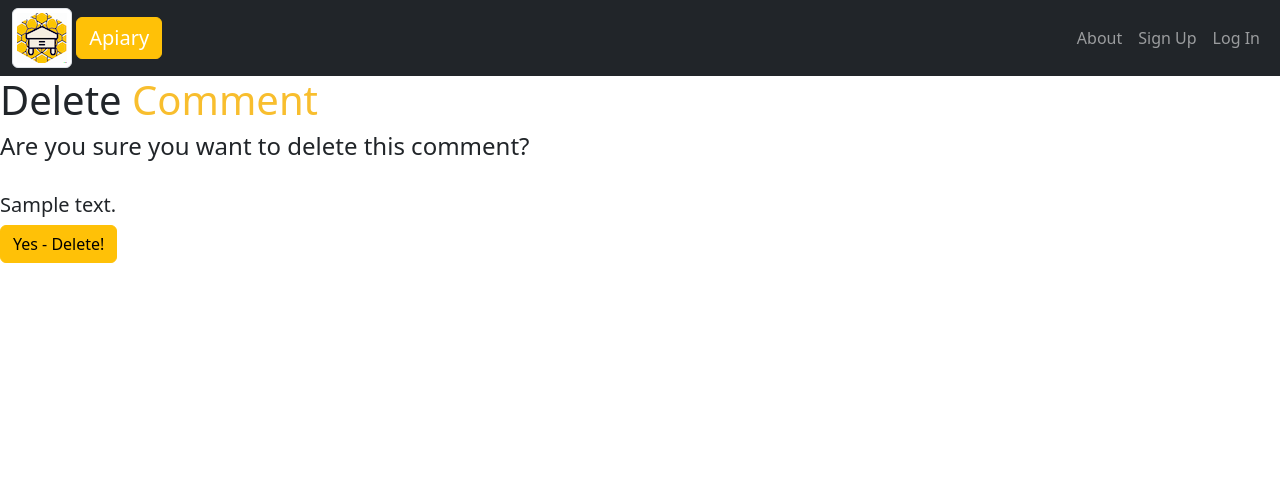
After one commit to DwAwilliamsGHB/apiaryapp, a Django app: page /1/delete/ in a window 1280 px wide. The commit adds this page. Shown: the top 503 px of the page. Run offline with Django 4.2, Linux system fonts and the light colour scheme; tables that the repository leaves empty hold one stand-in row (values such as "Sample post"); some libraries are stand-ins or nearby versions.

Commit message:
Adding CRUD for comments

```diff
--- a/main_app/forms.py
+++ b/main_app/forms.py
@@ -4,4 +4,4 @@ from .models import Comment
 class CommentForm(ModelForm):
   class Meta:
     model = Comment
-    fields = ['date', 'content']
+    fields = ['content']
--- a/main_app/models.py
+++ b/main_app/models.py
@@ -39,8 +39,14 @@ class Hive(models.Model):
     title = models.CharField(max_length=250)
     location = models.CharField(max_length=250)
     description = models.TextField(max_length=250)
-    # user = models.ForeignKey(User, on_delete=models.CASCADE)
+    user = models.ForeignKey(User, on_delete=models.CASCADE)
     address = models.OneToOneField(Address, on_delete=models.CASCADE, null=True, blank=True)
+
+    def get_total_likes(self):
+        return self.likes.users.count()
+
+    def get_total_dislikes(self):
+        return self.dislikes.users.count()
 
     def __str__(self):
         return f'{self.title} ({self.id})'
@@ -54,8 +60,10 @@ class Hive(models.Model):
 
 
 class Comment(models.Model):
-    date = models.DateField('comment date')
+    user =  models.ForeignKey(User, related_name='comments', on_delete=models.CASCADE)
     content = models.TextField(max_length=250)
+    created_at = models.DateTimeField(auto_now_add=True)
+    updated_at = models.DateTimeField(auto_now=True)
 
     hive = models.ForeignKey(
         Hive,
@@ -63,7 +71,27 @@ class Comment(models.Model):
     )
 
     def __str__(self):
-        return f"{self.date}"
+        return str(self.content)[:30]
+
+class Like(models.Model):
+
+    hive = models.OneToOneField(Hive, related_name="likes", on_delete=models.CASCADE)
+    users = models.ManyToManyField(User, related_name='requirement_hive_likes')
+    created_at = models.DateTimeField(auto_now_add=True)
+    updated_at = models.DateTimeField(auto_now=True)
+
+    def __str__(self):
+        return str(self.comment.content)[:30]
+
+class DisLike(models.Model):
+
+    hive = models.OneToOneField(Hive, related_name="dislikes", on_delete=models.CASCADE)
+    users = models.ManyToManyField(User, related_name='requirement_hive_dislikes')
+    created_at = models.DateTimeField(auto_now_add=True)
+    updated_at = models.DateTimeField(auto_now=True)
+
+    def __str__(self):
+        return str(self.comment.content)
 
 class Photo(models.Model):
     url = models.CharField(max_length=200)
--- /dev/null
+++ b/main_app/templates/main_app/comment_confirm_delete.html
@@ -0,0 +1,14 @@
+{% extends 'base.html' %}
+
+{% block content %}
+  <h1>Delete <span style="color: rgb(248, 190, 46)">Comment</span></h1>
+
+  <h4>Are you sure you want to delete this comment?</h4>
+  <br>
+  <h5><span class="teal-text">{{ object.content }}</span></h5>
+
+  <form action="" method="POST">
+    {% csrf_token %}
+    <input type="submit" value="Yes - Delete!" class="btn btn-warning">
+  </form>
+{% endblock %}
--- a/main_app/urls.py
+++ b/main_app/urls.py
@@ -13,6 +13,8 @@ urlpatterns = [
     path('hives/<int:pk>/update/', views.HiveUpdate.as_view(), name='hives_update'),
     path('hives/<int:pk>/delete/', views.HiveDelete.as_view(), name='hives_delete'),
     path('hives/<int:hive_id>/add_comment/', views.add_comment, name='add_comment'),
+    path('<pk>/update/', views.CommentUpdate.as_view(), name='update_comment'),
+    path('<pk>/delete/', views.CommentDelete.as_view(), name='delete_comment'),
     path('hives/<int:hive_id>/add_photo/', views.add_photo, name='add_photo'),
     path('accounts/signup/', views.signup, name='signup'),
     path('hives/<int:hive_id>/location/', views.location_detail, name='location_details'),
--- a/main_app/views.py
+++ b/main_app/views.py
@@ -6,8 +6,8 @@ from django.contrib.auth import login
 from django.contrib.auth.forms import UserCreationForm
 from django.contrib.auth.decorators import login_required
 from django.contrib.auth.mixins import LoginRequiredMixin
-from django.views.generic.edit import CreateView, UpdateView, DeleteView
-from .models import Hive, Address, Photo
+from django.views.generic.edit import CreateView, UpdateView, DeleteView, FormView
+from .models import Hive, Comment, Address, Photo
 from .forms import CommentForm
 
 
@@ -39,7 +39,8 @@ def hives_index(request):
 def hives_detail(request, hive_id):
   hive = Hive.objects.get(id=hive_id)
   comment_form = CommentForm()
-  return render(request, 'hives/detail.html', { 'hive': hive, 'comment_form': comment_form
+  return render(request, 'hives/detail.html', {
+    'hive': hive, 'comment_form': comment_form
   })
 
 def add_comment(request, hive_id):
@@ -50,9 +51,23 @@ def add_comment(request, hive_id):
     new_comment.save()
   return redirect('detail', hive_id=hive_id)
 
+class CommentUpdate(UpdateView):
+  model = Comment
+  fields = ['content']
+  success_url = "/hives"
+
+class CommentDelete(DeleteView):
+  model = Comment
+  success_url = "/hives"
+  template_name = "main_app/comment_confirm_delete.html"
+
 class HiveCreate(CreateView):
   model = Hive
   fields = ['title', 'location', 'description']
+
+  def form_valid(self, form):
+    form.instance.user = self.request.user
+    return super().form_valid(form)
 
 class HiveUpdate(UpdateView):
   model = Hive
@@ -61,6 +76,80 @@ class HiveUpdate(UpdateView):
 class HiveDelete(DeleteView):
   model = Hive
   success_url = '/hives'
+
+
+class Requirement(FormView):
+    form_class = CommentForm
+    template_name = 'ktu/comment.html'
+
+    def get(self, request, *args, **kwargs):
+        form = self.form_class()
+        comment = my_models.Comment.objects.all()
+
+        context = {}
+        context['page_obj'] = comment
+        context['form'] = form
+
+        return render(request, self.template_name, context)
+
+    def post(self, request, *args, **kwargs):
+        form = self.form_class(request.POST)
+        if form.is_valid():
+            comment_form = form.save(commit=False)
+            comment_form.user = request.user
+            comment_form.save()
+            messages.success(request, 'Your comment successfully addedd')
+
+            return HttpResponseRedirect(reverse('comment'))
+
+        context = {}
+        context['form'] = form
+
+        return render(request, self.template_name, context)
+
+
+class UpdateCommentVote(LoginRequiredMixin, FormView):
+    login_url = '/login/'
+    redirect_field_name = 'next'
+
+    def get(self, request, *args, **kwargs):
+
+        comment_id = self.kwargs.get('comment_id', None)
+        opinion = self.kwargs.get('opinion', None) # like or dislike button clicked
+
+        comment = get_object_or_404(my_models.Comment, id=comment_id)
+
+        try:
+            # If child DisLike model doesnot exit then create
+            comment.dis_likes
+        except my_models.Comment.dis_likes.RelatedObjectDoesNotExist as identifier:
+            vtu_models.DisLike.objects.create(comment = comment)
+
+        try:
+            # If child Like model doesnot exit then create
+            comment.likes
+        except vtu_models.Comment.likes.RelatedObjectDoesNotExist as identifier:
+            my_models.Like.objects.create(comment = comment)
+
+        if opition.lower() == 'like':
+
+            if request.user in comment.likes.users.all():
+                comment.likes.users.remove(request.user)
+            else:
+                comment.likes.users.add(request.user)
+                comment.dis_likes.users.remove(request.user)
+
+        elif opition.lower() == 'dis_like':
+
+            if request.user in comment.dis_likes.users.all():
+                comment.dis_likes.users.remove(request.user)
+            else:
+                comment.dis_likes.users.add(request.user)
+                comment.likes.users.remove(request.user)
+        else:
+            return HttpResponseRedirect(reverse('comment'))
+        return HttpResponseRedirect(reverse('comment'))
+
 
 def signup(request):
   error_message = ''
```
Also changed, not shown: main_app/templates/hives/detail.html (+3 -11 lines), main_app/templates/main_app/comment_form.html (added, +14 -0 lines), main_app/migrations/0008_hive_user.py (added), main_app/migrations/0009_merge_0008_hive_user_0008_photo.py (added), main_app/migrations/0010_remove_comment_date_comment_created_at_and_more.py (added).
